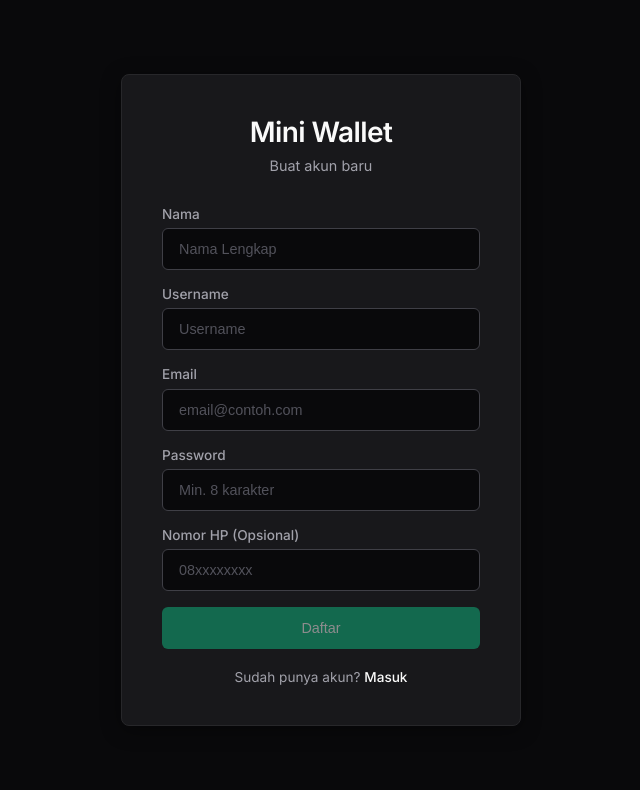
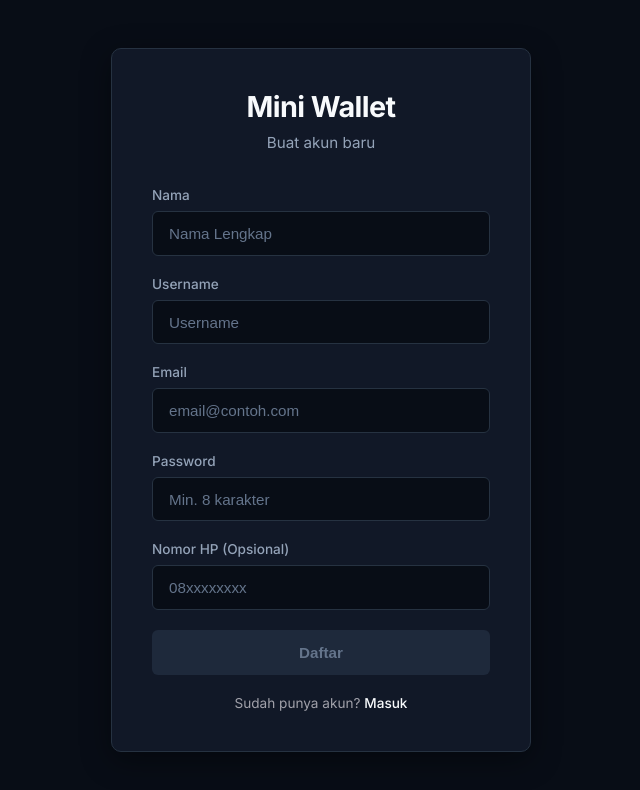
Before and after one commit to kiagusgatot/mini-wallet, a React (Vite) app in the folder frontend-react/: page /register in a window 1280 px wide. Shown: the top 790 px of the page, without its empty margins (319-959 px from the left). Built offline with nearby package versions, Linux system fonts and the light colour scheme; the HTML template or start-up script is replaced by a standard one.

Commit message:
style: refine dark mode theme, adjust shapes, and improve UX hierarchy

```diff
--- a/frontend-react/src/index.css
+++ b/frontend-react/src/index.css
@@ -8,8 +8,8 @@
 
 body {
   font-family: 'Inter', -apple-system, BlinkMacSystemFont, 'Segoe UI', sans-serif;
-  background-color: #09090b; /* Deep black-charcoal */
-  color: #fafafa;
+  background-color: #080D16;
+  color: #F8FAFC;
   min-height: 100vh;
   -webkit-font-smoothing: antialiased;
   -moz-osx-font-smoothing: grayscale;
@@ -25,180 +25,181 @@ body {
 }
 
 .auth-card {
-  background: #18181b;
-  border: 1px solid #27272a;
-  border-radius: 8px; /* Sharper radius */
+  background: #111827;
+  border: 1px solid #263241;
+  border-radius: 10px;
   padding: 2.5rem;
   width: 100%;
-  max-width: 400px;
-  box-shadow: 0 4px 20px rgba(0, 0, 0, 0.4);
+  max-width: 420px;
+  box-shadow: 0 8px 30px rgba(0, 0, 0, 0.4);
 }
 
 .auth-title {
-  font-size: 1.75rem;
-  font-weight: 600;
-  color: #fafafa;
+  font-size: 1.8rem;
+  font-weight: 700;
+  color: #F8FAFC;
   margin-bottom: 0.5rem;
   text-align: center;
   letter-spacing: -0.02em;
 }
 
 .auth-subtitle {
-  color: #a1a1aa;
-  font-size: 0.9rem;
+  color: #94A3B8;
+  font-size: 0.95rem;
   margin-bottom: 2rem;
   text-align: center;
+  line-height: 1.5;
 }
-
-.auth-link {
-  color: #fafafa;
-  text-decoration: none;
-  font-weight: 500;
-  transition: all 0.2s ease;
-}
-
-.auth-link:hover {
-  color: #10b981;
-  text-decoration: underline;
-  text-underline-offset: 4px;
-}
-
 
 /* ── Dashboard Layout ── */
 .dashboard {
-  max-width: 1024px;
+  max-width: 1080px;
   margin: 0 auto;
-  padding: 2rem 1.5rem;
+  padding: 2.5rem 1.5rem;
 }
 
 .dashboard-header {
   display: flex;
   align-items: center;
   justify-content: space-between;
-  padding-bottom: 1.25rem;
-  border-bottom: 1px solid #27272a;
-  margin-bottom: 2rem;
+  padding-bottom: 1.5rem;
+  border-bottom: 1px solid #263241;
+  margin-bottom: 2.5rem;
 }
 
 .dashboard-header h1 {
   font-size: 1.5rem;
-  font-weight: 600;
-  color: #fafafa;
+  font-weight: 700;
+  color: #F8FAFC;
   letter-spacing: -0.02em;
 }
 
 .header-right {
   display: flex;
   align-items: center;
-  gap: 1rem;
+  gap: 1.25rem;
 }
 
 .header-greeting {
-  font-size: 0.9rem;
-  color: #d4d4d8;
+  font-size: 0.95rem;
+  color: #94A3B8;
   font-weight: 500;
 }
 
 .dashboard-content {
   display: flex;
   flex-direction: column;
-  gap: 1.5rem;
+  gap: 2rem;
 }
 
 .forms-grid {
   display: grid;
-  grid-template-columns: repeat(auto-fit, minmax(320px, 1fr));
+  grid-template-columns: repeat(auto-fit, minmax(340px, 1fr));
   gap: 1.5rem;
+  align-items: flex-start;
 }
 
 /* ── Wallet Card ── */
 .wallet-card {
-  background: #18181b;
-  border: 1px solid #27272a;
-  border-left: 4px solid #10b981; /* Green accent */
-  border-radius: 8px;
-  padding: 2rem;
-  box-shadow: 0 2px 10px rgba(0, 0, 0, 0.2);
+  background: linear-gradient(145deg, #18202B 0%, #111827 100%);
+  border: 1px solid #263241;
+  border-left: 4px solid #10B981;
+  border-radius: 10px;
+  padding: 2.25rem;
+  box-shadow: 0 4px 15px rgba(0, 0, 0, 0.2);
+  display: flex;
+  flex-direction: column;
+  gap: 0.5rem;
 }
 
 .wallet-label {
   font-size: 0.85rem;
-  color: #a1a1aa;
-  margin-bottom: 0.25rem;
+  color: #94A3B8;
   font-weight: 500;
   text-transform: uppercase;
   letter-spacing: 0.05em;
 }
 
 .wallet-balance {
-  font-size: 2.5rem;
+  font-size: 2.75rem;
   font-weight: 700;
-  color: #10b981; /* Green text */
+  color: #10B981;
   letter-spacing: -0.02em;
 }
 
 /* ── Standard Cards ── */
 .form-card,
 .table-card {
-  background: #18181b;
-  border: 1px solid #27272a;
-  border-radius: 8px;
+  background: #111827;
+  border: 1px solid #263241;
+  border-radius: 10px;
   padding: 1.75rem;
+  box-shadow: 0 2px 10px rgba(0, 0, 0, 0.15);
+  display: flex;
+  flex-direction: column;
+  height: 100%;
 }
 
 .form-card-title {
   font-size: 1.1rem;
   font-weight: 600;
-  margin-bottom: 1.25rem;
-  color: #fafafa;
+  margin-bottom: 0.5rem;
+  color: #F8FAFC;
+}
+
+.form-card-desc {
+  font-size: 0.85rem;
+  color: #64748B;
+  margin-bottom: 1.5rem;
 }
 
 /* ── Form Elements ── */
 .form-group {
-  margin-bottom: 1rem;
+  margin-bottom: 1.25rem;
 }
 
 .form-label {
   display: block;
   font-size: 0.85rem;
   font-weight: 500;
-  margin-bottom: 0.4rem;
-  color: #a1a1aa;
+  margin-bottom: 0.5rem;
+  color: #94A3B8;
 }
 
 .form-input {
   width: 100%;
-  padding: 0.75rem 1rem;
-  border: 1px solid #3f3f46;
+  padding: 0.8rem 1rem;
+  border: 1px solid #263241;
   border-radius: 6px;
-  font-size: 0.9rem;
-  color: #fafafa;
-  background: #09090b;
+  font-size: 0.95rem;
+  color: #F8FAFC;
+  background: #080D16;
   outline: none;
-  transition: border-color 0.15s ease, box-shadow 0.15s ease;
+  transition: all 0.2s ease;
 }
 
 .form-input::placeholder {
-  color: #52525b;
+  color: #64748B;
 }
 
 .form-input:focus {
-  border-color: #10b981; /* Green focus */
-  box-shadow: 0 0 0 2px rgba(16, 185, 129, 0.15);
+  border-color: #10B981;
+  background: #0D141F;
+  box-shadow: 0 0 0 3px rgba(16, 185, 129, 0.15);
 }
 
 .form-input.input-error {
-  border-color: #ef4444;
+  border-color: #F87171;
 }
 
 .form-input.input-error:focus {
-  box-shadow: 0 0 0 2px rgba(239, 68, 68, 0.15);
+  box-shadow: 0 0 0 3px rgba(248, 113, 113, 0.15);
 }
 
 .input-hint {
   font-size: 0.8rem;
-  color: #fca5a5;
-  margin-top: 0.35rem;
+  color: #F87171;
+  margin-top: 0.4rem;
 }
 
 /* ── Buttons ── */
@@ -207,90 +208,112 @@ body {
   align-items: center;
   justify-content: center;
   width: 100%;
-  padding: 0.75rem 1rem;
+  padding: 0.8rem 1.25rem;
   border: 1px solid transparent;
   border-radius: 6px;
-  font-size: 0.9rem;
-  font-weight: 500;
+  font-size: 0.95rem;
+  font-weight: 600;
   cursor: pointer;
   transition: all 0.15s ease;
 }
 
-.btn:disabled {
-  opacity: 0.5;
-  cursor: not-allowed;
-}
-
 .btn-primary {
-  background: #10b981; /* Emerald green */
+  background: #059669;
   color: #ffffff;
 }
 
 .btn-primary:hover:not(:disabled) {
-  background: #059669; /* Darker emerald */
+  background: #10B981;
+  transform: translateY(-1px);
+}
+
+.btn-primary:active:not(:disabled) {
+  transform: translateY(0);
+}
+
+.btn:disabled {
+  background: #1E293B;
+  color: #64748B;
+  cursor: not-allowed;
+  transform: none;
 }
 
 .btn-outline {
   background: transparent;
-  border-color: #3f3f46;
-  color: #d4d4d8;
+  border-color: #263241;
+  color: #94A3B8;
   width: auto;
+  padding: 0.45rem 1rem;
+}
+
+.btn-outline:hover {
+  background: #18202B;
+  color: #F8FAFC;
+  border-color: #475569;
+}
+
+.btn-sm {
+  font-size: 0.85rem;
   padding: 0.4rem 0.85rem;
 }
 
-.btn-outline:hover {
-  background: #27272a;
-  color: #fafafa;
+/* ── Links ── */
+.auth-link {
+  color: #F8FAFC;
+  text-decoration: none;
+  font-weight: 500;
+  transition: all 0.2s ease;
 }
 
-.btn-sm {
-  font-size: 0.8rem;
-  padding: 0.35rem 0.75rem;
+.auth-link:hover {
+  color: #10B981;
+  text-decoration: underline;
+  text-underline-offset: 4px;
 }
 
 /* ── Alerts ── */
 .alert {
-  padding: 0.75rem 1rem;
+  padding: 0.85rem 1rem;
   border-radius: 6px;
-  font-size: 0.85rem;
-  margin-bottom: 1.25rem;
+  font-size: 0.9rem;
+  margin-bottom: 1.5rem;
   font-weight: 500;
   border-left: 4px solid transparent;
 }
 
 .alert-error {
-  background: rgba(239, 68, 68, 0.1);
-  color: #fca5a5;
-  border-left-color: #ef4444;
+  background: rgba(248, 113, 113, 0.1);
+  color: #FCA5A5;
+  border-left-color: #F87171;
 }
 
 .alert-success {
   background: rgba(16, 185, 129, 0.1);
-  color: #6ee7b7;
-  border-left-color: #10b981;
+  color: #6EE7B7;
+  border-left-color: #10B981;
 }
 
 /* ── Table ── */
 .table-wrapper {
   overflow-x: auto;
-  border-radius: 6px;
-  border: 1px solid #27272a;
+  border-radius: 8px;
+  border: 1px solid #263241;
+  background: #18202B;
 }
 
 .table {
   width: 100%;
   border-collapse: collapse;
-  font-size: 0.85rem;
-  background: #18181b;
+  font-size: 0.9rem;
 }
 
 .table th {
   text-align: left;
-  padding: 0.85rem 1rem;
-  font-weight: 500;
-  color: #a1a1aa;
-  border-bottom: 1px solid #27272a;
-  background: #09090b;
+  padding: 1rem 1.25rem;
+  font-weight: 600;
+  color: #94A3B8;
+  border-bottom: 1px solid #263241;
+  background: #111827;
 }
 
 .table th:last-child {
@@ -298,9 +321,9 @@ body {
 }
 
 .table td {
-  padding: 0.85rem 1rem;
-  border-bottom: 1px solid #27272a;
-  color: #e4e4e7;
+  padding: 1rem 1.25rem;
+  border-bottom: 1px solid #263241;
+  color: #E2E8F0;
   vertical-align: middle;
 }
 
@@ -309,14 +332,21 @@ body {
 }
 
 .table tr:hover td {
-  background: #27272a;
+  background: #1A232E;
 }
 
 .empty-state {
   text-align: center;
-  padding: 2.5rem 1rem;
-  font-size: 0.9rem;
-  color: #71717a;
+  padding: 3.5rem 1.5rem;
+  color: #64748B;
+  background: rgba(255, 255, 255, 0.01);
+  border: 1px dashed #263241;
+  border-radius: 8px;
+}
+
+.empty-state p {
+  font-size: 0.95rem;
+  margin-top: 0.5rem;
 }
 
 /* ── Badges ── */
@@ -324,20 +354,20 @@ body {
   display: inline-flex;
   align-items: center;
   justify-content: center;
-  padding: 0.2rem 0.5rem;
+  padding: 0.25rem 0.6rem;
   border-radius: 4px;
-  font-size: 0.7rem;
+  font-size: 0.75rem;
   font-weight: 600;
   white-space: nowrap;
 }
 
-.badge-green { background: rgba(16, 185, 129, 0.1); color: #10b981; border: 1px solid rgba(16, 185, 129, 0.2); }
-.badge-blue  { background: rgba(56, 189, 248, 0.1); color: #38bdf8; border: 1px solid rgba(56, 189, 248, 0.2); }
-.badge-red   { background: rgba(239, 68, 68, 0.1); color: #f87171; border: 1px solid rgba(239, 68, 68, 0.2); }
+.badge-green { background: rgba(16, 185, 129, 0.15); color: #10B981; border: 1px solid rgba(16, 185, 129, 0.25); }
+.badge-blue  { background: rgba(56, 189, 248, 0.15); color: #38BDF8; border: 1px solid rgba(56, 189, 248, 0.25); }
+.badge-red   { background: rgba(248, 113, 113, 0.15); color: #F87171; border: 1px solid rgba(248, 113, 113, 0.25); }
 
 /* ── Transaction Amounts ── */
-.amount-in  { color: #10b981; font-weight: 500; text-align: right; }
-.amount-out { color: #f87171; font-weight: 500; text-align: right; }
+.amount-in  { color: #10B981; font-weight: 600; text-align: right; }
+.amount-out { color: #F87171; font-weight: 600; text-align: right; }
 
 /* ── Utilities ── */
 .loading {
@@ -345,7 +375,7 @@ body {
   align-items: center;
   justify-content: center;
   min-height: 100vh;
-  color: #10b981;
+  color: #10B981;
   font-size: 1rem;
   font-weight: 500;
 }
@@ -359,7 +389,7 @@ body {
   }
 
   .wallet-balance {
-    font-size: 2rem;
+    font-size: 2.25rem;
   }
 
   .auth-card {
--- a/frontend-react/src/pages/LoginPage.jsx
+++ b/frontend-react/src/pages/LoginPage.jsx
@@ -34,7 +34,7 @@ export default function LoginPage() {
     <div className="auth-container">
       <div className="auth-card">
         <h1 className="auth-title">Mini Wallet</h1>
-        <p className="auth-subtitle">Masuk ke akun Anda</p>
+        <p className="auth-subtitle">Kelola saldo dan transaksi digital Anda dengan mudah.</p>
 
         {error && <div className="alert alert-error">{error}</div>}
 
```
